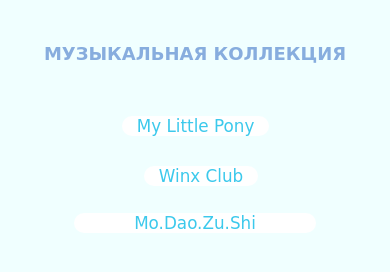
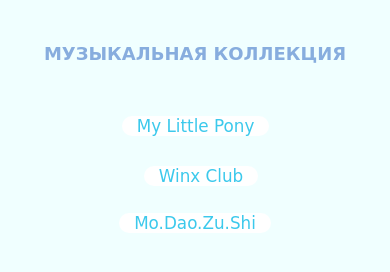
Before and after one commit to AlexBlack18/music, a plain HTML site: page index.html in a window 390 px wide. Drawn offline with Linux system fonts and the light colour scheme.

Commit message:
fix mobile UI

```diff
--- a/CSS/music_menu.css
+++ b/CSS/music_menu.css
@@ -121,8 +121,8 @@ a {
       top: 80px;
       left: -10px;
       text-align: center;
-      padding-left: 60px;
-      padding-right: 60px;
+      padding-left: 15px;
+      padding-right: 15px;
       position: relative;
       font-size:larger;
       border-radius: 20px;
```
